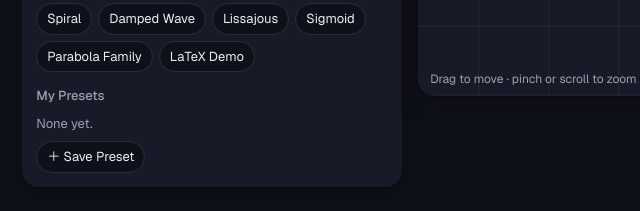
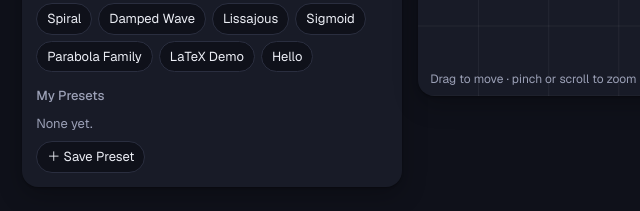
Before and after one commit to WildCard6t/Bank-Loan-Calculator-Visualised-, a plain HTML site: page math.html in a window 1280 px wide. Shown: the part 634-845 px from the top of the page, 79-719 px from the left. Drawn offline with nearby package versions, Linux system fonts and the light colour scheme.

Commit message:
Math Visualizer: add Hello preset (12 parametric curves spell HELLO)
Co-Authored-By: Claude Opus 5.5 <noreply@anthropic.com>
Claude-Session: https://claude.ai/code/session_01NhiKVYHBuzaAg9pqvRv4UL

```diff
--- a/math.html
+++ b/math.html
@@ -119,7 +119,8 @@ const EXAMPLES = {
   'Sine Wave':'y = a*sin(b*x)', 'Rose Curve':'r = cos(k*theta)', 'Circle':'x^2 + y^2 = r0^2',
   'Heart':'(x^2 + y^2 - 1)^3 = x^2*y^3', 'Spiral':'r = 0.3*theta', 'Damped Wave':'y = e^(-x/d)*cos(4x)',
   'Lissajous':'(sin(a*t), sin(b*t))', 'Sigmoid':'y = 1/(1 + e^(-k*x))', 'Parabola Family':'y = a*x^2 + b*x + c',
-  'LaTeX Demo':'y = \\frac{\\sin x}{x}'
+  'LaTeX Demo':'y = \\frac{\\sin x}{x}',
+  'Hello':'(-6, -2 + 4*t/(2pi))\n(-4, -2 + 4*t/(2pi))\n(-6 + 2*t/(2pi), 0)\n(-3, -2 + 4*t/(2pi))\n(-3 + 2*t/(2pi), 2)\n(-3 + 1.5*t/(2pi), 0)\n(-3 + 2*t/(2pi), -2)\n(0, -2 + 4*t/(2pi))\n(0 + 2*t/(2pi), -2)\n(3, -2 + 4*t/(2pi))\n(3 + 2*t/(2pi), -2)\n(7 + 1.2cos(t), 2sin(t))'
 };
 const DEF = {a:1,b:1,c:0,k:3,d:3,r0:3};
 
```
